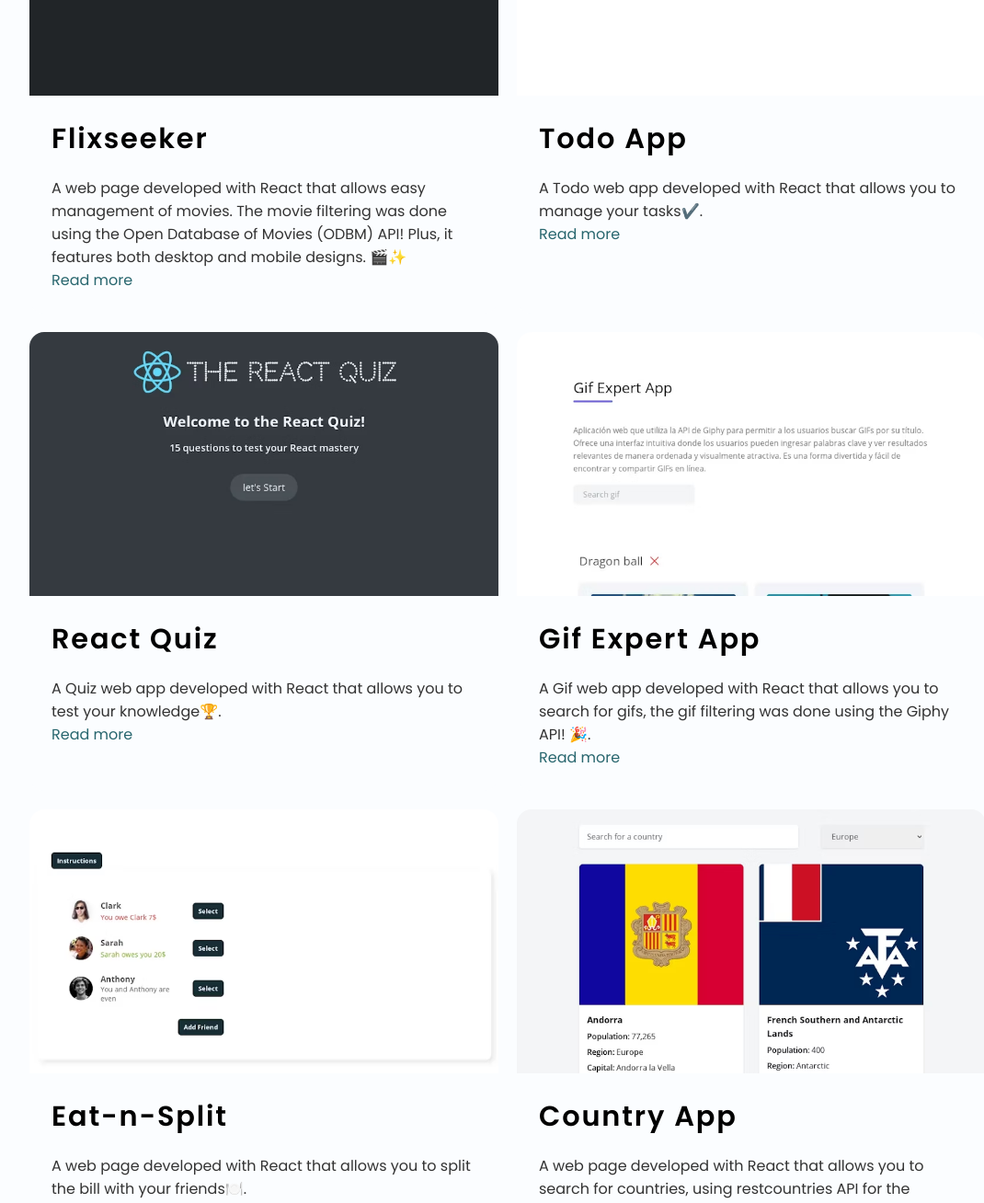
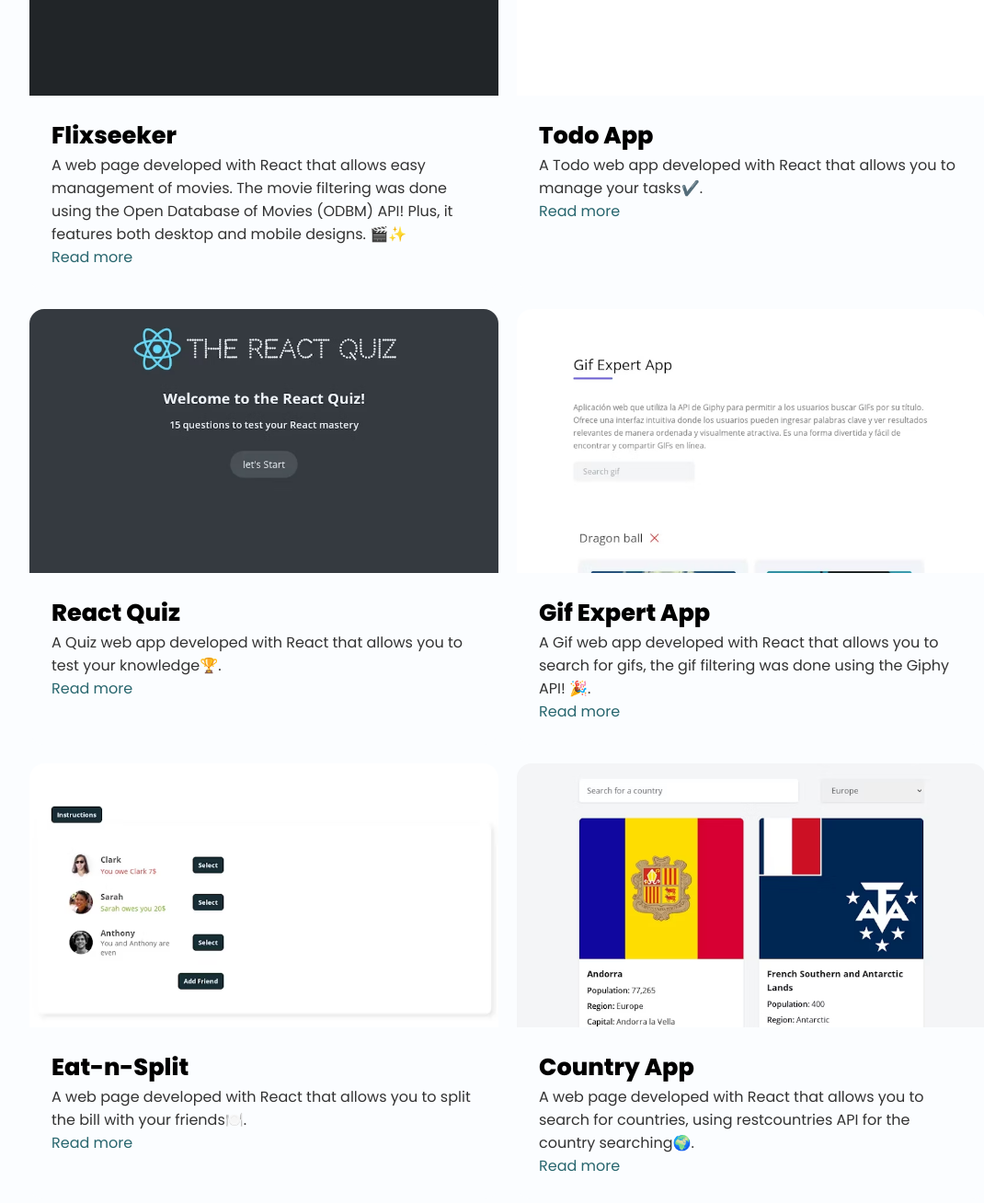
Before and after one commit to Dago04/Portfolio-web, a plain HTML site: page index.html in a window 1280 px wide. Shown: the part 1520-2828 px from the top of the page at 92% size, without its empty margins (88-1158 px from the left). Drawn offline with nearby package versions, Linux system fonts and the light colour scheme.

Commit message:
adding font size to article body h3

```diff
--- a/css/styles.css
+++ b/css/styles.css
@@ -481,6 +481,11 @@ article img {
 
 .article-body {
   padding: 24px;
+}
+
+.article-body h3 {
+  font-size: 1.6rem;
+  color: var(--color2);
 }
 
 article a {
--- a/index.html
+++ b/index.html
@@ -237,7 +237,7 @@
                             <img src="./image/flixseeker.avif" alt="" />
                         </figure>
                         <div class="article-body">
-                            <h2>Flixseeker</h2>
+                            <h3>Flixseeker</h3>
                             <p>
                                 A web page developed with React that allows easy management of
                                 movies. The movie filtering was done using the Open Database
@@ -264,7 +264,7 @@
                             <img src="./image/todo-app.avif" alt="" />
                         </figure>
                         <div class="article-body">
-                            <h2>Todo App</h2>
+                            <h3>Todo App</h3>
                             <p>
                                 A Todo web app developed with React that allows you to manage your tasks✔️.
                             </p>
@@ -288,7 +288,7 @@
                             <img src="image/quiz-app.avif" alt="" />
                         </figure>
                         <div class="article-body">
-                            <h2>React Quiz</h2>
+                            <h3>React Quiz</h3>
                             <p>
                                 A Quiz web app developed with React that allows you to test your knowledge🏆.
                             </p>
@@ -311,7 +311,7 @@
                             <img src="image/gifapp.avif" alt="" />
                         </figure>
                         <div class="article-body">
-                            <h2>Gif Expert App</h2>
+                            <h3>Gif Expert App</h3>
                             <p>
                                 A Gif web app developed with React that allows you to search for gifs, the gif filtering was done using the Giphy API! 🎉.
                             </p>
@@ -334,7 +334,7 @@
                             <img src="image/eat-n-split.avif" alt="" />
                         </figure>
                         <div class="article-body">
-                            <h2>Eat-n-Split</h2>
+                            <h3>Eat-n-Split</h3>
                             <p>
                                 A web page developed with React that allows you to split the bill with your friends🍽️.
                             </p>
@@ -357,7 +357,7 @@
                             <img src="image/country-app.avif" alt="" />
                         </figure>
                         <div class="article-body">
-                            <h2>Country App</h2>
+                            <h3>Country App</h3>
                             <p>
                                 A web page developed with React that allows you to search for countries, using restcountries API for the country searching🌍.
                             </p>
@@ -380,7 +380,7 @@
                             <img src="image/img11.webp" alt="" />
                         </figure>
                         <div class="article-body">
-                            <h2>Age calculator app</h2>
+                            <h3>Age calculator app</h3>
                             <p>
                                 A web page developed with Javascript that allows you to calculate your age🎂.
                             </p>
@@ -403,7 +403,7 @@
                             <img src="image/img12.webp" alt="" />
                         </figure>
                         <div class="article-body">
-                            <h2>Project Tracker</h2>
+                            <h3>Project Tracker</h3>
                             <p>
                                 Project tracking intro component challenge by Front-end mentor💎.
                             </p>
```
